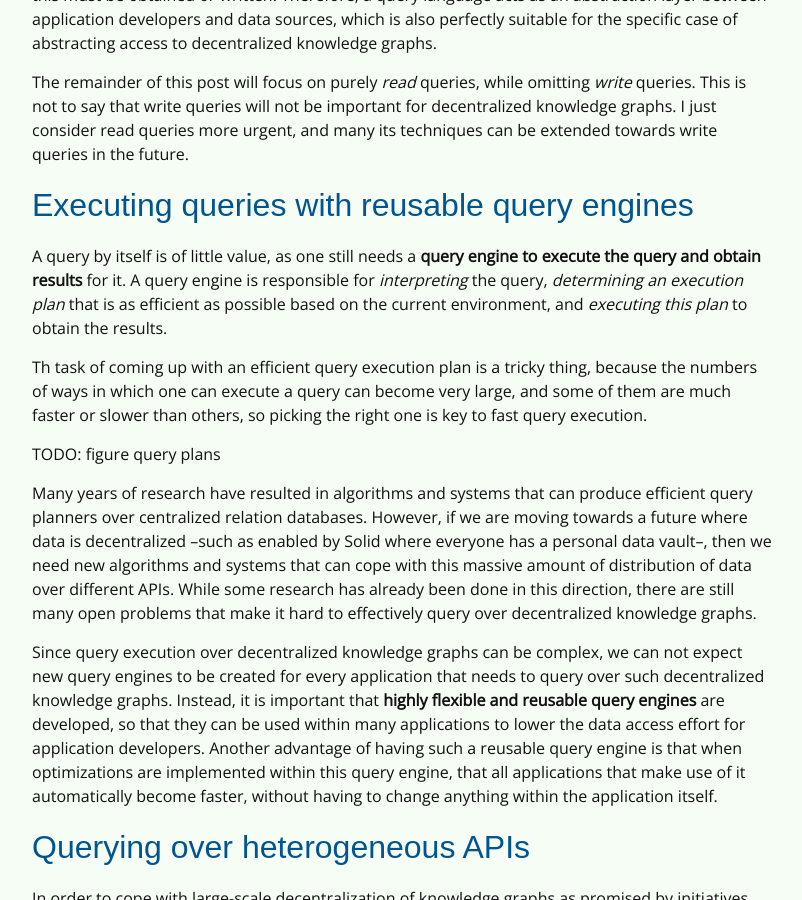
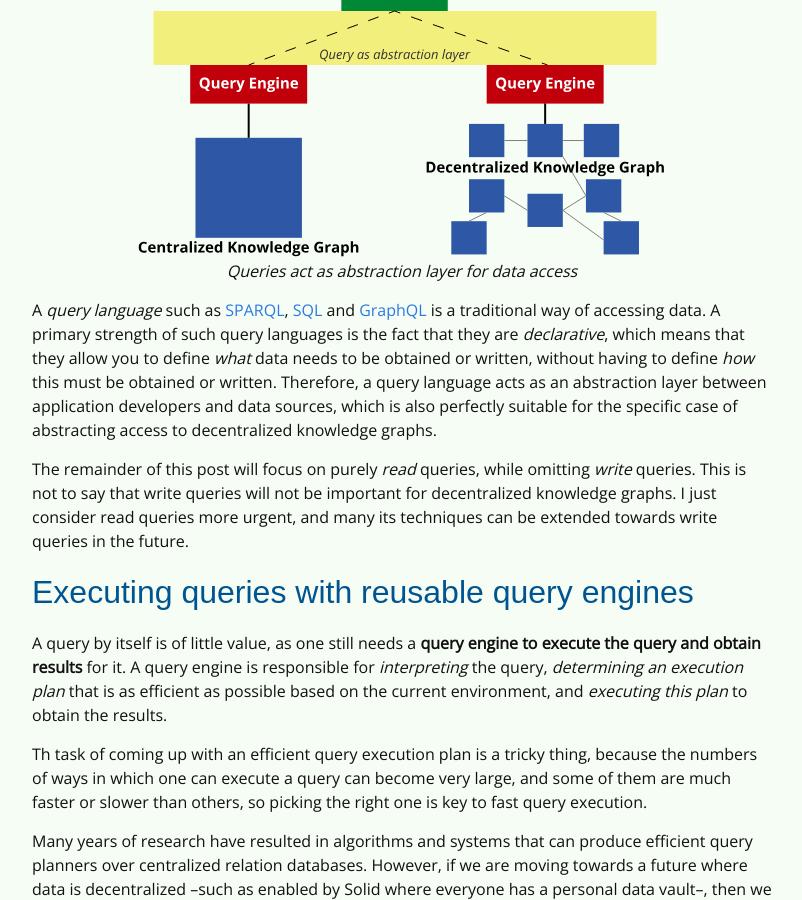
Before and after one commit to rubensworks/rubensworks.net, a Jekyll site: the page built from _posts/2022-01-21-querying-a-decentralized-web.markdown, in a window 1280 px wide and 900 px high, scrolled down 2228 px. Shown: the whole window, without its empty margins (238-1040 px from the left). Built offline with Jekyll 4.4.1, drawn with Linux system fonts in a browser that asks for light colours; some web fonts are replaced; comment, search, counter and statistics services are not loaded.

Commit message:
Add figure showing query abstraction layer

```diff
--- a/_posts/2022-01-21-querying-a-decentralized-web.markdown
+++ b/_posts/2022-01-21-querying-a-decentralized-web.markdown
@@ -76,6 +76,11 @@ Similar to how application developers do not traverse through internal indexes o
 developers of applications over decentralized knowledge graphs should not manually request a series of APIs and combine their results to look up data.
 Instead, this task of **data access should be taken up by query engines**, with *queries as abstraction interface*.
 
+<p style="text-align: center; font-style: italic;">
+    <img src="/img/blog/querying-a-decentralized-web/query-abstracts-central-to-decentral.svg" alt="Queries act as abstraction layer for data access" class="feature-img" />
+    <br />Queries act as abstraction layer for data access
+</p>
+
 A *query language* such as [SPARQL](https://www.w3.org/TR/sparql11-query/), [SQL](https://www.iso.org/standard/63555.html) and [GraphQL](https://graphql.org/)
 is a traditional way of accessing data.
 A primary strength of such query languages is the fact that they are *declarative*,
@@ -98,8 +103,6 @@ Th task of coming up with an efficient query execution plan is a tricky thing,
 because the numbers of ways in which one can execute a query can become very large,
 and some of them are much faster or slower than others,
 so picking the right one is key to fast query execution.
-
-TODO: figure query plans
 
 Many years of research have resulted in algorithms and systems that can produce efficient query planners over centralized relation databases.
 However, if we are moving towards a future where data is decentralized –such as enabled by Solid where everyone has a personal data vault–,
```
Also changed, not shown: img/blog/querying-a-decentralized-web/query-abstracts-central-to-decentral.svg (added).
